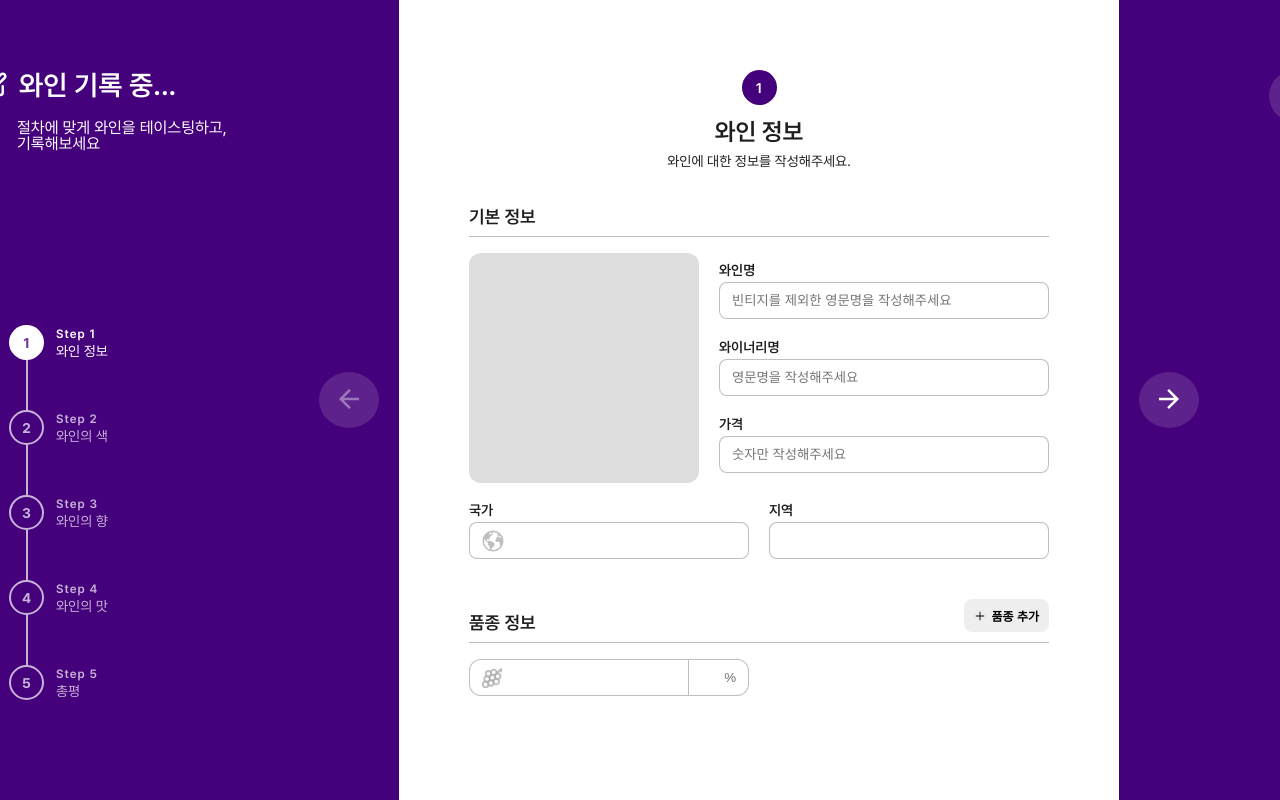
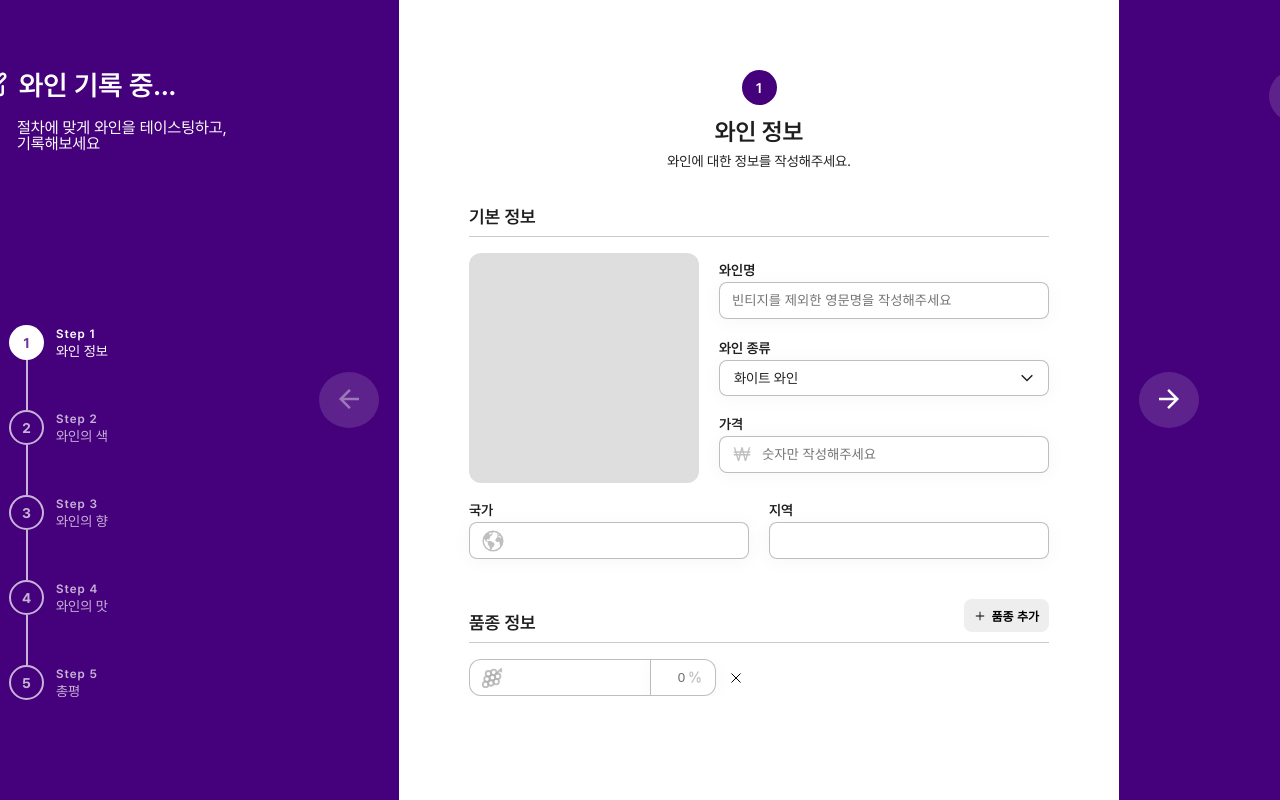
Before and after one commit to JIMIN1020/wine-note, a React (Create React App) app in the folder client/: page /review in a window 1280 px wide. Shown: the top 800 px of the page. Built offline with nearby package versions, Linux system fonts and the light colour scheme.

Commit message:
[Feat]: 와인 종류 선택 기능, 품종 삭제 기능

```diff
--- a/client/src/components/winelist/CustomSelect.tsx
+++ b/client/src/components/common/CustomSelect.tsx
@@ -1,10 +1,11 @@
 import React, { useEffect, useRef, useState } from 'react';
 import styled from 'styled-components';
-import { MdFilterListAlt } from 'react-icons/md';
+import { wineTypeOptions } from '../../data/selectOptionData';
+import { MdArrowForwardIos } from 'react-icons/md';
 
 const CustomSelect = () => {
   const [open, setOpen] = useState<boolean>(false);
-  const [selected, setSelected] = useState<string>(options[0].label);
+  const [selected, setSelected] = useState<string>(wineTypeOptions[0].label);
   const outsideRef = useRef<HTMLDivElement | null>(null);
 
   // 바깥 클릭 시 처리
@@ -28,12 +29,12 @@ const CustomSelect = () => {
   return (
     <Container ref={outsideRef}>
       <SelectBox onClick={() => setOpen((prev) => !prev)}>
-        <span>{selected}</span>
-        <MdFilterListAlt />
+        <Selected>{selected}</Selected>
+        <MdArrowForwardIos />
       </SelectBox>
       {open && (
         <OptionBox>
-          {options.map((data) => {
+          {wineTypeOptions.map((data) => {
             return (
               <Option key={data.id} onClick={() => onClickOption(data.label)}>
                 {data.label}
@@ -48,26 +49,23 @@ const CustomSelect = () => {
 
 export default CustomSelect;
 
-const options = [
-  { id: 'recent', label: '최근 작성 순' },
-  { id: 'low_price', label: '가격 낮은 순' },
-  { id: 'high_price', label: '가격 높은 순' },
-  { id: 'low_rating', label: '평점 낮은 순' },
-  { id: 'high_rating', label: '평점 높은 순' },
-];
-
 const Container = styled.div`
   display: flex;
   position: relative;
 `;
 
+const Selected = styled.div`
+  font-size: ${({ theme }) => theme.fontSize.base};
+  font-weight: 400;
+`;
+
 const SelectBox = styled.div`
-  width: 90px;
+  width: 100%;
   display: flex;
   align-items: center;
   gap: 10px;
   box-sizing: content-box;
-  font-size: ${({ theme }) => theme.fontSize.sm};
+
   color: ${({ theme }) => theme.colors.text_black};
   border: 1px solid ${({ theme }) => theme.colors.border_gray};
   border-radius: 8px;
@@ -75,6 +73,8 @@ const SelectBox = styled.div`
   cursor: pointer;
   justify-content: space-between;
   background-color: ${({ theme }) => theme.colors.bg_white};
+  box-shadow: rgba(0, 0, 0, 0.04) 0px 2px 20px 0px;
+  font-weight: 400;
 
   &:focus {
     outline: none;
@@ -89,6 +89,7 @@ const SelectBox = styled.div`
     width: 14px;
     height: 14px;
     color: ${({ theme }) => theme.colors.text_black};
+    transform: rotate(90deg);
   }
 `;
 
@@ -98,7 +99,7 @@ const OptionBox = styled.div`
   flex-direction: column;
 
   position: absolute;
-  bottom: -170px;
+  bottom: -295px;
   z-index: 10;
   background-color: ${({ theme }) => theme.colors.bg_white};
 
--- /dev/null
+++ b/client/src/components/common/FilterSelect.tsx
@@ -0,0 +1,113 @@
+import React, { useEffect, useRef, useState } from 'react';
+import styled from 'styled-components';
+import { MdFilterListAlt } from 'react-icons/md';
+import { filterOptions } from '../../data/selectOptionData';
+
+const FilterSelect = () => {
+  const [open, setOpen] = useState<boolean>(false);
+  const [selected, setSelected] = useState<string>(filterOptions[0].label);
+  const outsideRef = useRef<HTMLDivElement | null>(null);
+
+  // 바깥 클릭 시 처리
+  useEffect(() => {
+    function handleClickOutside(event: any) {
+      if (outsideRef.current && !outsideRef.current?.contains(event.target)) {
+        setOpen(false);
+      }
+    }
+    document.addEventListener('click', handleClickOutside);
+    return () => {
+      document.removeEventListener('click', handleClickOutside);
+    };
+  }, [outsideRef]);
+
+  const onClickOption = (label: string) => {
+    setSelected(label);
+    setOpen(false);
+  };
+
+  return (
+    <Container ref={outsideRef}>
+      <SelectBox onClick={() => setOpen((prev) => !prev)}>
+        <span>{selected}</span>
+        <MdFilterListAlt />
+      </SelectBox>
+      {open && (
+        <OptionBox>
+          {filterOptions.map((data) => {
+            return (
+              <Option key={data.id} onClick={() => onClickOption(data.label)}>
+                {data.label}
+              </Option>
+            );
+          })}
+        </OptionBox>
+      )}
+    </Container>
+  );
+};
+
+export default FilterSelect;
+
+const Container = styled.div`
+  display: flex;
+  position: relative;
+`;
+
+const SelectBox = styled.div`
+  width: 90px;
+  display: flex;
+  align-items: center;
+  gap: 10px;
+  box-sizing: content-box;
+  font-size: ${({ theme }) => theme.fontSize.sm};
+  color: ${({ theme }) => theme.colors.text_black};
+  border: 1px solid ${({ theme }) => theme.colors.border_gray};
+  border-radius: 8px;
+  padding: 10px 14px;
+  cursor: pointer;
+  justify-content: space-between;
+  background-color: ${({ theme }) => theme.colors.bg_white};
+
+  &:focus {
+    outline: none;
+  }
+
+  &:hover {
+    border: 1px solid ${({ theme }) => theme.colors.wine_purple};
+    color: ${({ theme }) => theme.colors.wine_purple};
+  }
+
+  & svg {
+    width: 14px;
+    height: 14px;
+    color: ${({ theme }) => theme.colors.text_black};
+  }
+`;
+
+const OptionBox = styled.div`
+  width: 100%;
+  display: flex;
+  flex-direction: column;
+
+  position: absolute;
+  bottom: -170px;
+  z-index: 10;
+  background-color: ${({ theme }) => theme.colors.bg_white};
+
+  font-size: ${({ theme }) => theme.fontSize.sm};
+  border: 1px solid ${({ theme }) => theme.colors.border_gray};
+  border-radius: 8px;
+  box-shadow: rgba(149, 157, 165, 0.2) 0px 8px 20px;
+  overflow: hidden;
+`;
+
+const Option = styled.div`
+  width: 100%;
+  padding: 10px 14px;
+  cursor: pointer;
+
+  &:hover {
+    background-color: #f7f7f7;
+  }
+`;
--- a/client/src/components/steps/step1/BasicInfo.tsx
+++ b/client/src/components/steps/step1/BasicInfo.tsx
@@ -1,12 +1,29 @@
-import React from 'react';
+import React, { useState } from 'react';
 import styled from 'styled-components';
+import { Line } from '../../../styles/GlobalStyle';
+import CustomSelect from '../../common/CustomSelect';
 import {
-  Line,
+  LabelInput,
+  LabelInputWrapper,
   StyledInput,
   StyledInputLabel,
-} from '../../../styles/GlobalStyle';
+} from '../../../styles/CustomInputs';
+import { LiaWonSignSolid } from 'react-icons/lia';
 
 const BasicInfo = () => {
+  const [price, setPrice] = useState<string>('');
+
+  /* ----- 천 단위 콤마(,) 추가 함수 ----- */
+  const addComma = (p: string) => {
+    return p?.toString().replace(/\B(?=(\d{3})+(?!\d))/g, ',');
+  };
+
+  /* ----- price onChange 함수 ----- */
+  const onChangePrice = (e: React.ChangeEvent<HTMLInputElement>) => {
+    const { value } = e.target as HTMLInputElement;
+    setPrice(value.replace(/[^\d]/g, ''));
+  };
+
   return (
     <Container>
       <Title>기본 정보</Title>
@@ -22,12 +39,22 @@ const BasicInfo = () => {
             />
           </StyledInputLabel>
           <StyledInputLabel>
-            <span>와이너리명</span>
-            <StyledInput type='text' placeholder='영문명을 작성해주세요' />
+            <span>와인 종류</span>
+            <CustomSelect />
           </StyledInputLabel>
           <StyledInputLabel>
             <span>가격</span>
-            <StyledInput type='text' placeholder='숫자만 작성해주세요' />
+            <LabelInputWrapper>
+              <LabelInput
+                type='text'
+                placeholder='숫자만 작성해주세요'
+                onChange={(e) => onChangePrice(e)}
+                value={addComma(price) || ''}
+              />
+              <Icon>
+                <LiaWonSignSolid />
+              </Icon>
+            </LabelInputWrapper>
           </StyledInputLabel>
         </InputBox>
       </Wrapper>
@@ -67,3 +94,15 @@ const InputBox = styled.div`
   justify-content: space-between;
   padding: 10px 0;
 `;
+
+const Icon = styled.div`
+  position: absolute;
+  top: 7px;
+  left: 12px;
+
+  & svg {
+    width: 22px;
+    height: 22px;
+    color: ${({ theme }) => theme.colors.border_gray};
+  }
+`;
--- a/client/src/components/steps/step1/GrapeInfo.tsx
+++ b/client/src/components/steps/step1/GrapeInfo.tsx
@@ -3,25 +3,63 @@ import styled from 'styled-components';
 import { Line } from '../../../styles/GlobalStyle';
 import GrapeInput from './GrapeInput';
 import { AiOutlinePlus } from 'react-icons/ai';
+import uuid from 'react-uuid';
+import { GrapeData } from '../../../types/grapeInfo';
 
 const GrapeInfo = () => {
-  const [num, setNum] = useState<number>(1);
+  const [grapeData, setGrapeData] = useState<GrapeData[]>([
+    {
+      id: uuid(),
+      name: '',
+      percent: 0,
+    },
+  ]);
+
+  /* ----- 품종 추가 함수 ----- */
+  const addNewGrape = () => {
+    const newData = {
+      id: uuid(),
+      name: '',
+      percent: 0,
+    };
+
+    setGrapeData((prev) => [...prev, newData]);
+  };
+
+  /* ----- 품종 삭제 함수 ----- */
+  const deleteGrape = (id: string) => {
+    const filtered = grapeData.filter((grape) => grape.id !== id);
+    setGrapeData(filtered);
+  };
+
+  /* ----- 품종 업데이트 함수 ----- */
+  const updateGrape = (newData: GrapeData) => {
+    setGrapeData((prev) =>
+      prev.map((grape) =>
+        grape.id === newData.id ? { ...grape, ...newData } : grape
+      )
+    );
+  };
+
   return (
     <Container>
       <TitleBar>
         <h3>품종 정보</h3>
-        <AddButton onClick={() => setNum((prev) => prev + 1)}>
+        <AddButton onClick={addNewGrape}>
           <AiOutlinePlus />
           품종 추가
         </AddButton>
       </TitleBar>
       <Line />
       <InputWrapper>
-        {Array(num)
-          .fill(0)
-          .map((i) => (
-            <GrapeInput key={i} />
-          ))}
+        {grapeData.map((data, i) => (
+          <GrapeInput
+            key={i}
+            grapeData={data}
+            updateGrape={updateGrape}
+            deleteGrape={deleteGrape}
+          />
+        ))}
       </InputWrapper>
     </Container>
   );
--- a/client/src/components/steps/step1/GrapeInput.tsx
+++ b/client/src/components/steps/step1/GrapeInput.tsx
@@ -1,31 +1,52 @@
 import React, { useState } from 'react';
 import styled, { css } from 'styled-components';
-import { StyledInput } from '../../../styles/GlobalStyle';
 import { LuGrape } from 'react-icons/lu';
+import { StyledInput } from '../../../styles/CustomInputs';
+import { GrClose } from 'react-icons/gr';
+import { GrapeData } from '../../../types/grapeInfo';
+import { LiaPercentSolid } from 'react-icons/lia';
 
-const GrapeInput = () => {
-  const [percent, setPercent] = useState<string>('%');
+type GrapeInputProps = {
+  grapeData: GrapeData;
+  updateGrape: (data: GrapeData) => void;
+  deleteGrape: (id: string) => void;
+};
+
+const GrapeInput = ({
+  grapeData,
+  updateGrape,
+  deleteGrape,
+}: GrapeInputProps) => {
   const [focus, setFocus] = useState<boolean>(false);
 
-  const onChangePercent = (e: any) => {
-    const value = e.target.value;
-    const num = +value.replaceAll('%', '');
+  /* ----- percentage input onchange 함수 ----- */
+  const onChange = (e: React.ChangeEvent<HTMLInputElement>) => {
+    let value = e.target.value;
+    value = value.replace(/\D/g, ''); // 숫자만
 
-    if (value === '') {
-      setPercent('%');
-    } else if (isNaN(num) || num > 100) {
-      return;
-    } else {
-      setPercent(value.includes('%') ? value : value + '%');
+    let updateData;
+
+    // 비었을 경우 0
+    if (value === '') updateData = 0;
+    else {
+      // 0~100 사이로만!
+      updateData = Math.min(+value, 100);
     }
+
+    // 업데이트 하기
+    updateGrape({ ...grapeData, percent: updateData });
   };
+
   return (
-    <InputWrapper onBlur={() => setFocus(false)}>
-      <Input type='text' onFocus={() => setFocus(true)} $focus={focus} />
-      <PercentInput
+    <Container onBlur={() => setFocus(false)}>
+      <InputContainer>
+        <InputWrapper>
+          <Input
             type='text'
-        value={percent}
-        onChange={onChangePercent}
+            value={grapeData.name}
+            onChange={(e) =>
+              updateGrape({ ...grapeData, name: e.target.value })
+            }
             onFocus={() => setFocus(true)}
             $focus={focus}
           />
@@ -33,13 +54,37 @@ const GrapeInput = () => {
             <LuGrape />
           </IconBox>
         </InputWrapper>
+        <InputWrapper>
+          <PercentInput
+            type='text'
+            value={grapeData.percent}
+            onChange={(e) => onChange(e)}
+            onFocus={() => setFocus(true)}
+            $focus={focus}
+          />
+          <PercentIcon>
+            <LiaPercentSolid />
+          </PercentIcon>
+        </InputWrapper>
+      </InputContainer>
+      <DeleteBtn onClick={() => deleteGrape(grapeData.id)}>
+        <GrClose />
+      </DeleteBtn>
+    </Container>
   );
 };
 
 export default GrapeInput;
 
-const InputWrapper = styled.div`
+const Container = styled.div`
   position: relative;
+  display: flex;
+  justify-content: space-between;
+  align-items: center;
+  gap: 6px;
+`;
+
+const InputContainer = styled.div`
   display: flex;
 `;
 
@@ -48,21 +93,27 @@ const Input = styled(StyledInput)<{ $focus: boolean }>`
   padding-left: 42px;
   border-radius: 12px 0 0 12px;
   color: ${({ theme }) => theme.colors.font_gray};
+  box-shadow: rgba(0, 0, 0, 0.04) 0px 2px 20px 0px;
 
   ${({ $focus }) =>
     $focus &&
     css`
-      border: 1.5px solid ${({ theme }) => theme.colors.wine_purple};
+      border: 1px solid ${({ theme }) => theme.colors.wine_purple};
       color: ${({ theme }) => theme.colors.font_black};
     `}
 `;
 
+const InputWrapper = styled.div`
+  position: relative;
+`;
+
 const PercentInput = styled(StyledInput)<{ $focus: boolean }>`
-  width: 60px;
+  width: 65px;
   border-radius: 0 12px 12px 0;
   border-left: none;
   text-align: end;
   color: ${({ theme }) => theme.colors.font_gray};
+  padding-right: 30px;
 
   &:focus {
     border-left: none;
@@ -71,7 +122,7 @@ const PercentInput = styled(StyledInput)<{ $focus: boolean }>`
   ${({ $focus }) =>
     $focus &&
     css`
-      border: 1.5px solid ${({ theme }) => theme.colors.wine_purple};
+      border: 1px solid ${({ theme }) => theme.colors.wine_purple};
       border-left: none;
       color: ${({ theme }) => theme.colors.font_black};
     `}
@@ -88,3 +139,33 @@ const IconBox = styled.div`
     color: ${({ theme }) => theme.colors.border_gray};
   }
 `;
+
+const PercentIcon = styled.div`
+  position: absolute;
+  top: 9px;
+  right: 12px;
+
+  & svg {
+    width: 18px;
+    height: 18px;
+    color: ${({ theme }) => theme.colors.border_gray};
+  }
+`;
+
+const DeleteBtn = styled.button`
+  width: 18px;
+  height: 28px;
+  display: flex;
+  justify-content: center;
+  align-items: center;
+  border-radius: 50%;
+  cursor: pointer;
+
+  &:hover {
+    background-color: #f6f6f6;
+  }
+  svg {
+    width: 12px;
+    height: 12px;
+  }
+`;
--- a/client/src/components/winelist/WineContainer.tsx
+++ b/client/src/components/winelist/WineContainer.tsx
@@ -1,6 +1,6 @@
 import React from 'react';
 import styled from 'styled-components';
-import CustomSelect from './CustomSelect';
+import FilterSelect from '../common/FilterSelect';
 import WineBox from './WineBox';
 
 const WineContainer: React.FC = () => {
@@ -8,7 +8,7 @@ const WineContainer: React.FC = () => {
     <Container>
       <TopBar>
         <Total>총 12개의 와인 기록이 있습니다.</Total>
-        <CustomSelect />
+        <FilterSelect />
       </TopBar>
       <WineBox />
     </Container>
--- /dev/null
+++ b/client/src/data/selectOptionData.ts
@@ -0,0 +1,19 @@
+export const filterOptions = [
+  { id: 'recent', label: '최근 작성 순' },
+  { id: 'low_price', label: '가격 낮은 순' },
+  { id: 'high_price', label: '가격 높은 순' },
+  { id: 'low_rating', label: '평점 낮은 순' },
+  { id: 'high_rating', label: '평점 높은 순' },
+];
+
+export const wineTypeOptions = [
+  { id: 'white', type: 'white', label: '화이트 와인' },
+  { id: 'red', type: 'red', label: '레드 와인' },
+  { id: 'rose', type: 'rose', label: '로제 와인' },
+  { id: 'sparkling', type: 'white', label: '스파클링 와인' },
+  { id: 'rose sparkling', type: 'rose', label: '로제 스파클링 와인' },
+  { id: 'red dessert', type: 'red', label: '디저트 와인 (Red)' },
+  { id: 'white dessert', type: 'white', label: '디저트 와인 (White)' },
+  { id: 'red fortified', type: 'red', label: '주정강화 와인 (Red)' },
+  { id: 'white fortified', type: 'white', label: '주정강화 와인 (White)' },
+];
--- /dev/null
+++ b/client/src/styles/CustomInputs.tsx
@@ -0,0 +1,33 @@
+import styled from 'styled-components';
+
+export const StyledInput = styled.input`
+  border: 1px solid ${({ theme }) => theme.colors.border_gray};
+  padding: 10px 12px;
+  border-radius: 8px;
+  box-shadow: rgba(0, 0, 0, 0.04) 0px 2px 20px 0px;
+
+  &:focus {
+    outline: none;
+    border: 1px solid ${({ theme }) => theme.colors.wine_purple};
+  }
+`;
+
+export const StyledInputLabel = styled.label`
+  display: flex;
+  flex-direction: column;
+  gap: 5px;
+  font-size: ${({ theme }) => theme.fontSize.base};
+
+  & span {
+    font-weight: 600;
+  }
+`;
+
+export const LabelInputWrapper = styled.div`
+  position: relative;
+`;
+
+export const LabelInput = styled(StyledInput)`
+  width: 100%;
+  padding-left: 42px;
+`;
--- a/client/src/styles/GlobalStyle.tsx
+++ b/client/src/styles/GlobalStyle.tsx
@@ -47,31 +47,10 @@ export const fadein = keyframes`
   }
 `;
 
-export const StyledInput = styled.input`
-  border: 1.5px solid ${({ theme }) => theme.colors.border_gray};
-  padding: 10px 12px;
-  border-radius: 8px;
-
-  &:focus {
-    outline: none;
-    border: 1.5px solid ${({ theme }) => theme.colors.wine_purple};
-  }
-`;
-
-export const StyledInputLabel = styled.label`
-  display: flex;
-  flex-direction: column;
-  gap: 5px;
-  font-size: ${({ theme }) => theme.fontSize.base};
-
-  & span {
-    font-weight: 600;
-  }
-`;
-
 export const Line = styled.div`
   height: 1px;
   background-color: ${({ theme }) => theme.colors.border_gray};
+  opacity: 0.8;
   margin-top: 10px;
   margin-bottom: 16px;
 `;
--- /dev/null
+++ b/client/src/types/grapeInfo.d.ts
@@ -0,0 +1,5 @@
+export interface GrapeData {
+  id: string;
+  name: string;
+  percent: number;
+}
```
Also changed, not shown: client/src/components/steps/step1/RegionInfo.tsx (+9 -12 lines). Lines whose indentation alone changed are shown as unchanged.
